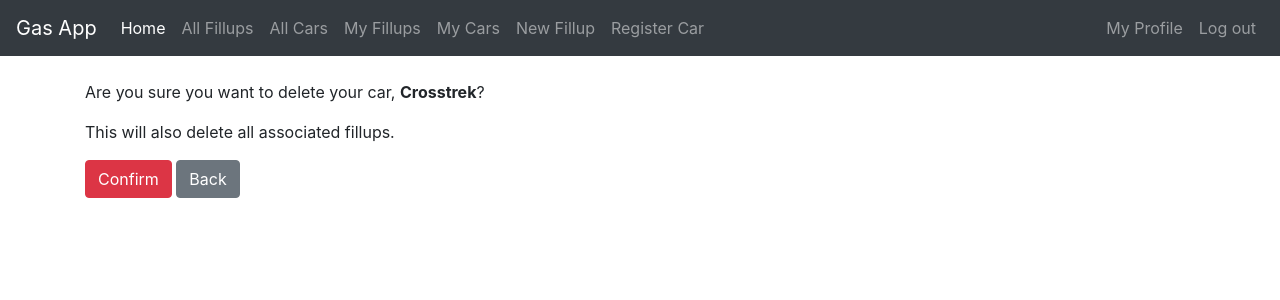
After one commit to aesakof/gas-app, a Django app: page /myprofile/cars/delete/1 in a window 1280 px wide. The commit adds this page. Shown: the top 300 px of the page. Run offline with Django 3.2, Linux system fonts and the light colour scheme; a user stored in the database is signed in; data comes from the database, SQL or seed files in the repository; both versions use the stored data as it was after the commit; some libraries are stand-ins or nearby versions.

Commit message:
Added functionality for deleting fillups and cars

```diff
--- /dev/null
+++ b/fillups/templates/fillups/car_confirm_delete.html
@@ -0,0 +1,12 @@
+{% extends 'base.html' %}
+
+{% block content %}
+  <br>
+  <form class='confirm_delete' method="post">
+    {% csrf_token %}
+    <p>Are you sure you want to delete your car, <strong>{{ object }}</strong>?</p>
+    <p>This will also delete all associated fillups.</p>
+    <input type="submit" class="btn btn-danger" value="Confirm">
+    <a class="btn btn-secondary" href="{% url 'fillups:user_car_list' %}">Back</a>
+  </form>
+{% endblock %}
--- a/fillups/templates/fillups/user_car_list.html
+++ b/fillups/templates/fillups/user_car_list.html
@@ -25,7 +25,7 @@
             <td>{{ car.model_year }}</td>
             <td>{{ car.status }}</td>
             <td><a class="btn btn-secondary" href="{% url 'fillups:update_car' pk=car.pk %}">Edit</a></td>
-            <td><a class="btn btn-danger" href="#">Delete</a></td>
+            <td><a class="btn btn-danger" href="{% url 'fillups:delete_car' pk=car.pk %}">Delete</a></td>
           </tr>
         </div>
       {% endfor %}
--- a/fillups/templates/fillups/user_fillup_list.html
+++ b/fillups/templates/fillups/user_fillup_list.html
@@ -29,7 +29,7 @@
             <td>{{ fillup.total_sale }}</td>
             <td>{{ fillup.mpg }}</td>
             <td><a class="btn btn-secondary" href="{% url 'fillups:update_fillup' pk=fillup.pk %}">Edit</a></td>
-            <td><a class="btn btn-danger" href="#">Delete</a></td>
+            <td><a class="btn btn-danger" href="{% url 'fillups:delete_fillup' pk=fillup.pk %}">Delete</a></td>
           </tr>
         </div>
       {% endfor %}
--- a/fillups/urls.py
+++ b/fillups/urls.py
@@ -9,7 +9,9 @@ urlpatterns = [
     path('all/fillups/',views.AllFillupListView.as_view(),name='all_fillup_list'),
     path('all/cars/',views.AllCarListView.as_view(),name='all_car_list'),
     path('new/fillup',views.NewFillup.as_view(success_url='/myprofile/fillups/'),name='new_fillup'),
-    path('myprofile/fillups/<int:pk>/',views.UpdateFillup.as_view(success_url='/myprofile/fillups/'),name='update_fillup'),
-    path('myprofile/cars/<int:pk>',views.UpdateCar.as_view(success_url='/myprofile/cars/'),name='update_car'),
+    path('myprofile/fillups/edit/<int:pk>/',views.UpdateFillup.as_view(success_url='/myprofile/fillups/'),name='update_fillup'),
+    path('myprofile/fillups/delete/<int:pk>/',views.FillupDeleteView.as_view(),name='delete_fillup'),
+    path('myprofile/cars/edit/<int:pk>',views.UpdateCar.as_view(success_url='/myprofile/cars/'),name='update_car'),
+    path('myprofile/cars/delete/<int:pk>',views.CarDeleteView.as_view(),name='delete_car'),
     path('new/car',views.NewCar.as_view(success_url='/myprofile/cars/'),name='new_car'),
 ]
--- a/fillups/views.py
+++ b/fillups/views.py
@@ -1,6 +1,7 @@
 from django.shortcuts import render, get_object_or_404, redirect
 from django.views.generic import (TemplateView,ListView,DetailView,
                                     CreateView,UpdateView,DeleteView)
+from django.urls import reverse_lazy
 from fillups.models import Fillup, Car
 from django.contrib.auth.mixins import LoginRequiredMixin
 from . import forms
@@ -39,7 +40,7 @@ class AllCarListView(ListView):
 class NewFillup(LoginRequiredMixin,CreateView):
     model = Fillup
     form_class = forms.FillupForm
-    redirect_field_name = 'fillup_list'
+    redirect_field_name = 'fillups:fillup_list'
 
     def form_valid(self, form):
         form.instance.username = self.request.user
@@ -53,7 +54,7 @@ class NewFillup(LoginRequiredMixin,CreateView):
 class UpdateFillup(LoginRequiredMixin,UpdateView):
     model = Fillup
     form_class = forms.FillupForm
-    redirect_field_name = 'fillup_list'
+    redirect_field_name = 'fillups:fillup_list'
 
     def form_valid(self, form):
         form.instance.username = self.request.user
@@ -64,10 +65,14 @@ class UpdateFillup(LoginRequiredMixin,UpdateView):
         kwargs['user'] = self.request.user
         return kwargs
 
+class FillupDeleteView(LoginRequiredMixin,DeleteView):
+    model = Fillup
+    success_url = reverse_lazy('fillups:user_fillup_list')
+
 class NewCar(LoginRequiredMixin,CreateView):
     model = Car
     form_class = forms.CarForm
-    redirect_field_name = 'car_list'
+    redirect_field_name = 'fillups:car_list'
 
     def form_valid(self, form):
         form.instance.username = self.request.user
@@ -76,8 +81,12 @@ class NewCar(LoginRequiredMixin,CreateView):
 class UpdateCar(LoginRequiredMixin,UpdateView):
     model = Car
     form_class = forms.CarForm
-    redirect_field_name = 'car_list'
+    redirect_field_name = 'fillups:user_car_list'
 
     def form_valid(self, form):
         form.instance.username = self.request.user
         return super().form_valid(form)
+
+class CarDeleteView(LoginRequiredMixin,DeleteView):
+    model = Car
+    success_url = reverse_lazy('fillups:user_car_list')
--- a/gas_app/urls.py
+++ b/gas_app/urls.py
@@ -20,7 +20,7 @@ from . import views
 urlpatterns = [
     path('admin/', admin.site.urls),
     path('',views.HomePage.as_view(),name='home'),
-    path('',include('fillups.urls')),
-    path('',include('accounts.urls')),
+    path('',include('fillups.urls',namespace='fillups')),
+    path('',include('accounts.urls',namespace='accounts')),
     path('',include('django.contrib.auth.urls')),
 ]
```
Also changed, not shown: fillups/templates/fillups/fillup_confirm_delete.html (added, +11 -0 lines), db.sqlite3.
